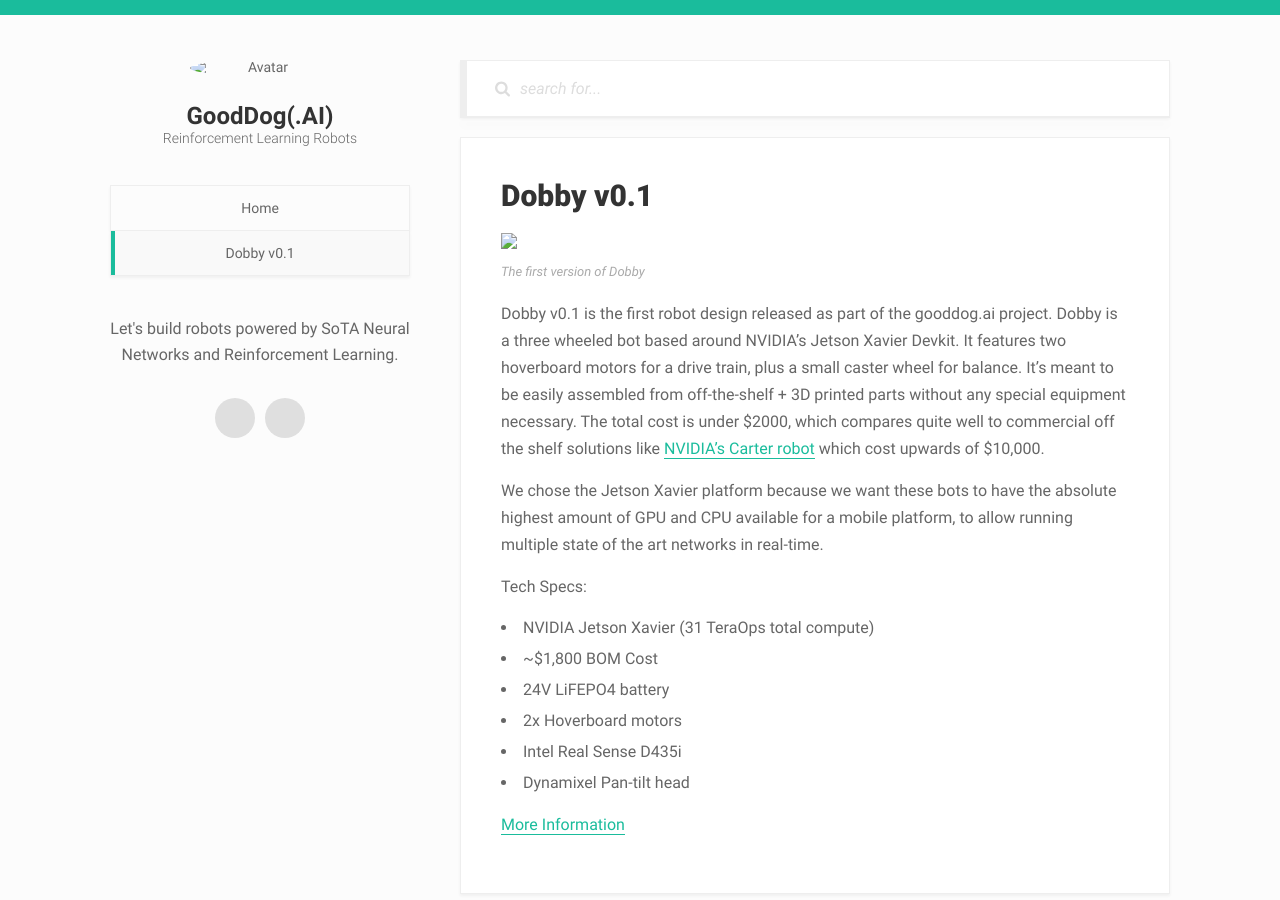
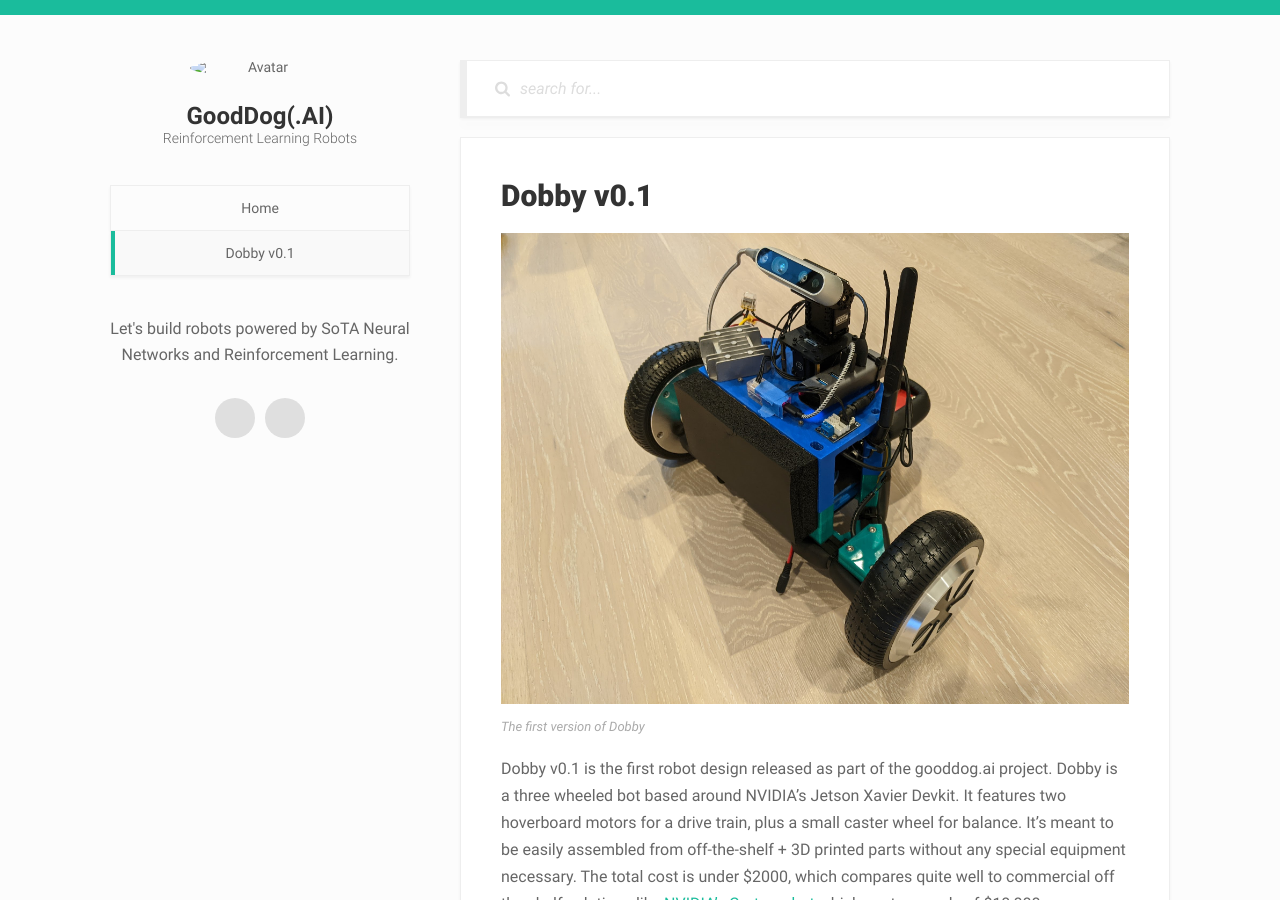
Before and after one commit to ArmyOfRobots/gooddog.github.io, a Jekyll site: the page built from _pages/dobby/index.md, in a window 1280 px wide and 900 px high. Built offline with Jekyll 4.4.1, drawn with Linux system fonts in a browser that asks for light colours.

Commit message:
Images config

```diff
--- a/_config.yml
+++ b/_config.yml
@@ -62,7 +62,7 @@ defaults:
 
 # Serving
 url: "https://armyofrobots.github.io"
-baseurl: "/gooddog.github.io/"
+baseurl: "/gooddog.github.io"
 
 # Includes
 include: ["_pages"]
--- a/_pages/dobby/index.md
+++ b/_pages/dobby/index.md
@@ -5,7 +5,7 @@ permalink: "/dobby/"
 ---
 
 <figure>
-    <img src="images/dobby0_1.jpg" />
+    <img src="{{ site.baseurl | prepend: site.url }}/images/dobby0_1.jpg" />
     <figcaption>The first version of Dobby</figcaption>
 </figure>
 
```
